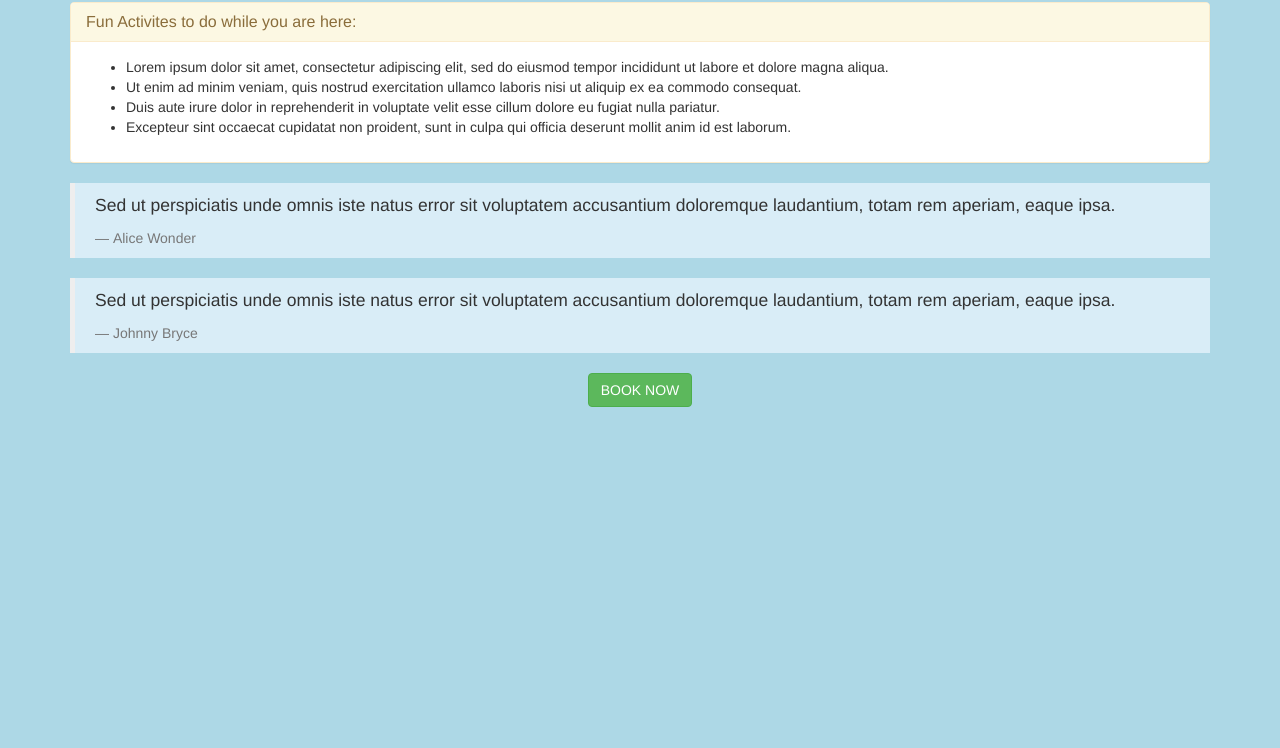
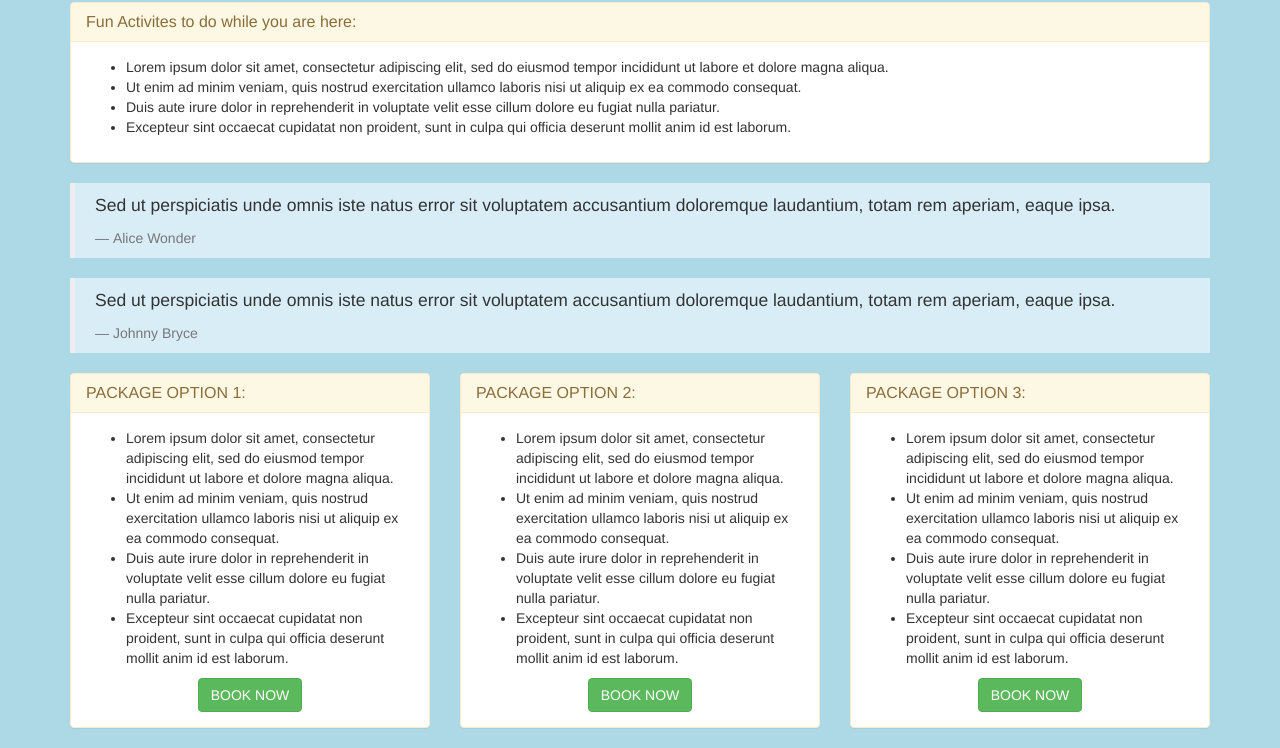
Before and after one commit to moodyan/vacation, a plain HTML site: page index.html in a window 1280 px wide. Shown: the part 477-1225 px from the top of the page. Before the commit the page ends 884 px from the top, so only its background shows below. Drawn offline with Linux system fonts and the light colour scheme.

Commit message:
Add a row, three columns, and buttons.

```diff
--- a/index.html
+++ b/index.html
@@ -39,8 +39,58 @@
         <footer>Johnny Bryce</footer>
       </blockquote>
 
-      <center><a class="btn btn-success" href="#" role="button">BOOK NOW</a></center>
+    <div class="row">
+      <div class="col-md-4">
+        <div class="panel panel-warning">
+          <div class="panel-heading">
+            <h2 class="panel-title">PACKAGE OPTION 1:</h2>
+          </div>
+          <div class="panel-body">
+            <ul>
+              <li>Lorem ipsum dolor sit amet, consectetur adipiscing elit, sed do eiusmod tempor incididunt ut labore et dolore magna aliqua.</li>
+              <li>Ut enim ad minim veniam, quis nostrud exercitation ullamco laboris nisi ut aliquip ex ea commodo consequat.</li>
+              <li>Duis aute irure dolor in reprehenderit in voluptate velit esse cillum dolore eu fugiat nulla pariatur.</li>
+              <li>Excepteur sint occaecat cupidatat non proident, sunt in culpa qui officia deserunt mollit anim id est laborum.</li>
+            </ul>
+            <center><a class="btn btn-success" href="#" role="button">BOOK NOW</a></center>
+          </div>
+        </div>
+      </div>
+      <div class="col-md-4">
+        <div class="panel panel-warning">
+          <div class="panel-heading">
+            <h2 class="panel-title">PACKAGE OPTION 2:</h2>
+          </div>
+          <div class="panel-body">
+            <ul>
+              <li>Lorem ipsum dolor sit amet, consectetur adipiscing elit, sed do eiusmod tempor incididunt ut labore et dolore magna aliqua.</li>
+              <li>Ut enim ad minim veniam, quis nostrud exercitation ullamco laboris nisi ut aliquip ex ea commodo consequat.</li>
+              <li>Duis aute irure dolor in reprehenderit in voluptate velit esse cillum dolore eu fugiat nulla pariatur.</li>
+              <li>Excepteur sint occaecat cupidatat non proident, sunt in culpa qui officia deserunt mollit anim id est laborum.</li>
+            </ul>
+            <center><a class="btn btn-success" href="#" role="button">BOOK NOW</a></center>
+          </div>
+        </div>
+      </div>
+      <div class="col-md-4">
+        <div class="panel panel-warning">
+          <div class="panel-heading">
+            <h2 class="panel-title">PACKAGE OPTION 3:</h2>
+          </div>
+          <div class="panel-body">
+            <ul>
+              <li>Lorem ipsum dolor sit amet, consectetur adipiscing elit, sed do eiusmod tempor incididunt ut labore et dolore magna aliqua.</li>
+              <li>Ut enim ad minim veniam, quis nostrud exercitation ullamco laboris nisi ut aliquip ex ea commodo consequat.</li>
+              <li>Duis aute irure dolor in reprehenderit in voluptate velit esse cillum dolore eu fugiat nulla pariatur.</li>
+              <li>Excepteur sint occaecat cupidatat non proident, sunt in culpa qui officia deserunt mollit anim id est laborum.</li>
+            </ul>
+            <center><a class="btn btn-success" href="#" role="button">BOOK NOW</a></center>
+          </div>
+        </div>
+      </div>
 
+
+    </div>
     </div>
   </body>
 </html>
```
